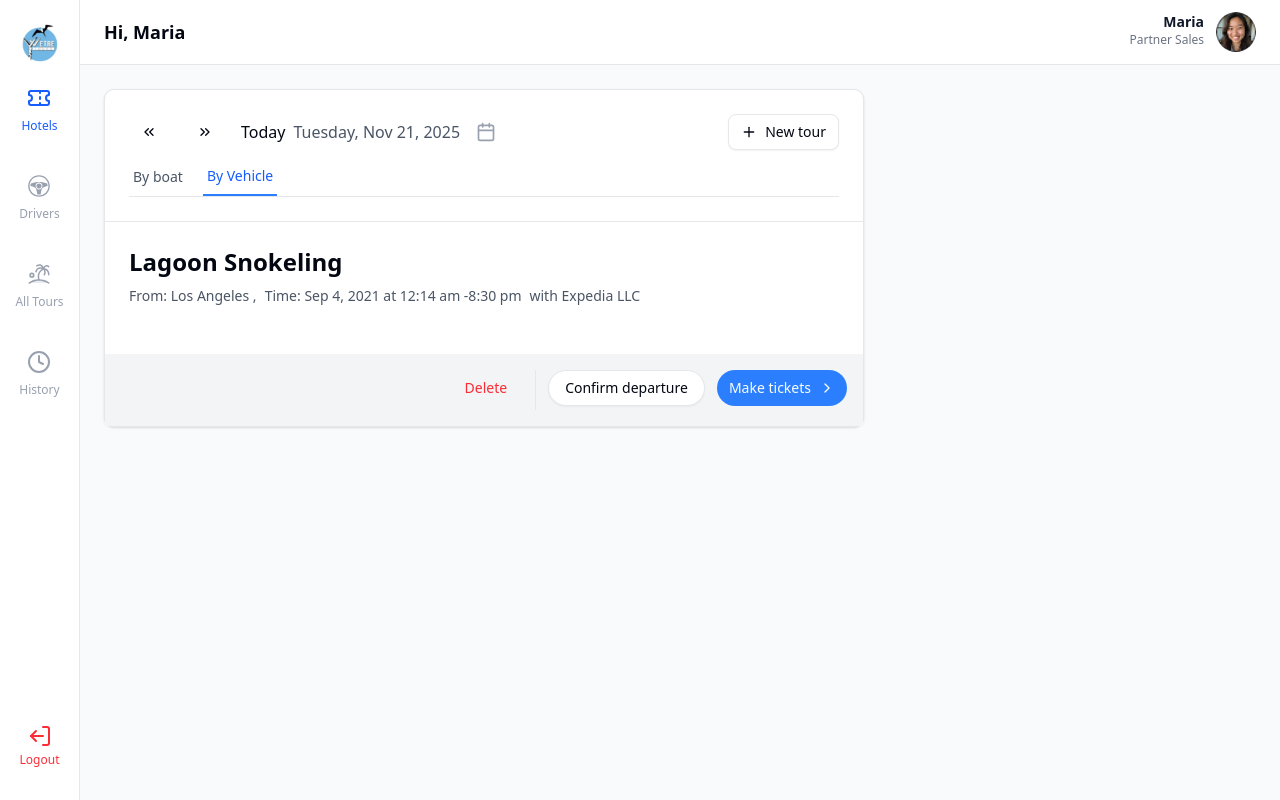
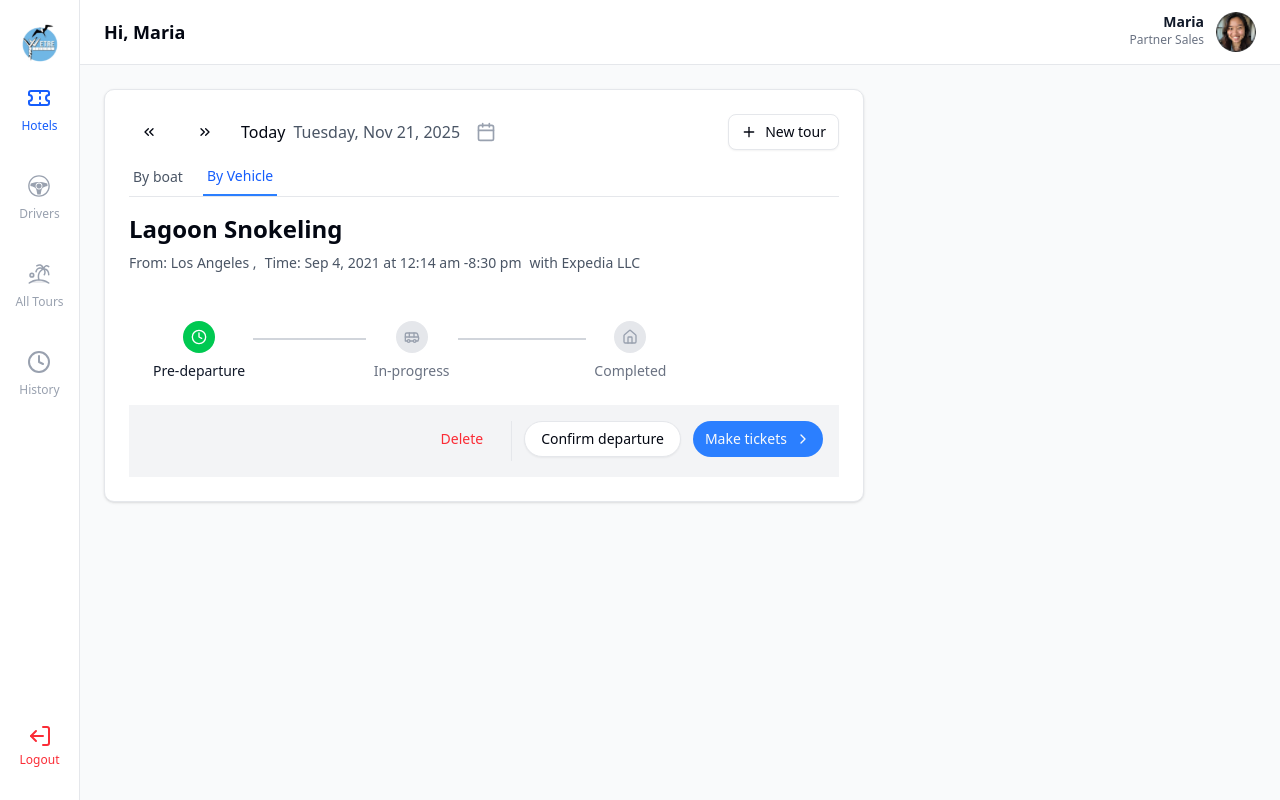
Before and after one commit to suman-chandra-barman/etre-tours-webapp, a Next.js app: page /partner-sales in a window 1280 px wide. Built offline with nearby package versions, Linux system fonts and the light colour scheme.

Commit message:
feat: integrate ProgressTracker into PartnerTourSetupForm and adjust layout in PartnerTicketingSection

```diff
--- a/src/components/Forms/PartnerTourSetupForm.tsx
+++ b/src/components/Forms/PartnerTourSetupForm.tsx
@@ -11,6 +11,7 @@ import {
 import { Button } from "../ui/button";
 import { Separator } from "../ui/separator";
 import CreateNewPartnerTourModal from "../Modals/CreateNewPartnerTourModal";
+import ProgressTracker from "../Tours/ProgressTracker";
 
 interface PartnerTourSetupFormProps {
   tourData?: {
@@ -30,11 +31,14 @@ const PartnerTourSetupForm = ({
 }: PartnerTourSetupFormProps) => {
   const [activeTab, setActiveTab] = useState<"boat" | "vehicle">("vehicle");
   const [isModalOpen, setIsModalOpen] = useState(false);
+  const [currentStep, setCurrentStep] = useState<
+    "pre-departure" | "in-progress" | "completed"
+  >("pre-departure");
 
   return (
-    <div className="bg-white rounded-lg shadow-sm border">
+    <div className="p-4 md:p-6 bg-white rounded-lg shadow-sm border">
       {/* Header */}
-      <div className="p-4 md:p-6 border-b">
+      <div>
         <div className="flex items-center justify-between mb-4">
           <div className="flex items-center gap-4">
             <Button variant="ghost">
@@ -80,7 +84,7 @@ const PartnerTourSetupForm = ({
       </div>
 
       {/* Tour Details */}
-      <div className="p-4 md:p-6">
+      <div className="mt-4">
         <h2 className="text-2xl font-semibold mb-2">
           {tourData?.destination || "Lagoon Snokeling"}
         </h2>
@@ -93,6 +97,9 @@ const PartnerTourSetupForm = ({
           {tourData?.operator || "Expedia LLC"}
         </p>
       </div>
+
+      {/* Progress Tracker */}
+      <ProgressTracker currentStep={currentStep} />
 
       {/* Action Buttons */}
       <div className="flex justify-end gap-3 p-4 bg-gray-100">
@@ -120,7 +127,10 @@ const PartnerTourSetupForm = ({
       </div>
 
       {/* Create New Tour Modal */}
-      <CreateNewPartnerTourModal open={isModalOpen} onOpenChange={setIsModalOpen} />
+      <CreateNewPartnerTourModal
+        open={isModalOpen}
+        onOpenChange={setIsModalOpen}
+      />
     </div>
   );
 };
--- a/src/components/Tours/PartnerTicketingSection.tsx
+++ b/src/components/Tours/PartnerTicketingSection.tsx
@@ -207,7 +207,7 @@ const PartnerTicketingSection = ({
 
   return (
     <div className="bg-white rounded-lg shadow-sm border h-fit sticky top-6">
-      <div className="p-6 h-screen overflow-y-auto">
+      <div className="p-6">
         {/* Header */}
         <div className="flex items-center justify-between mb-6">
           <div>
@@ -224,7 +224,7 @@ const PartnerTicketingSection = ({
           </div>
         </div>
 
-        <div className="mb-6">
+        <div className="mb-4">
           <div className="flex items-center justify-between mb-4">
             <h3 className="text-sm font-medium">Transport Details</h3>
             <Button
```
